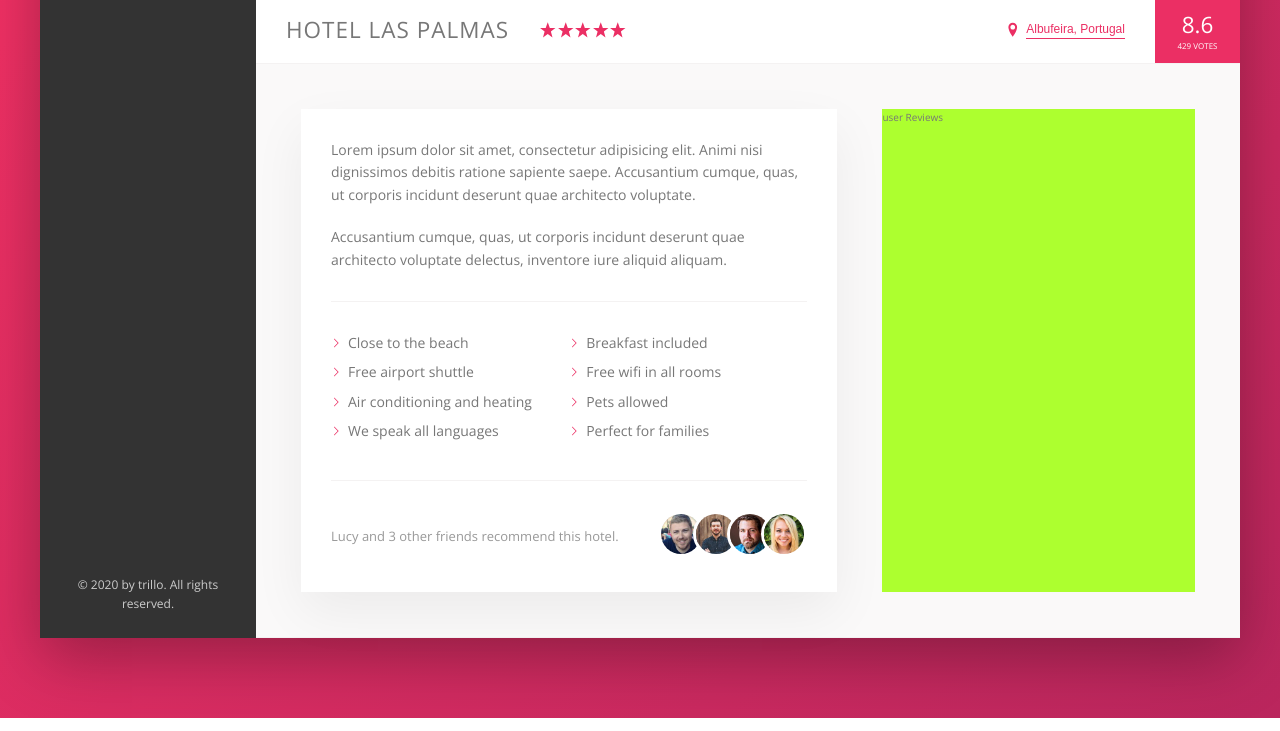
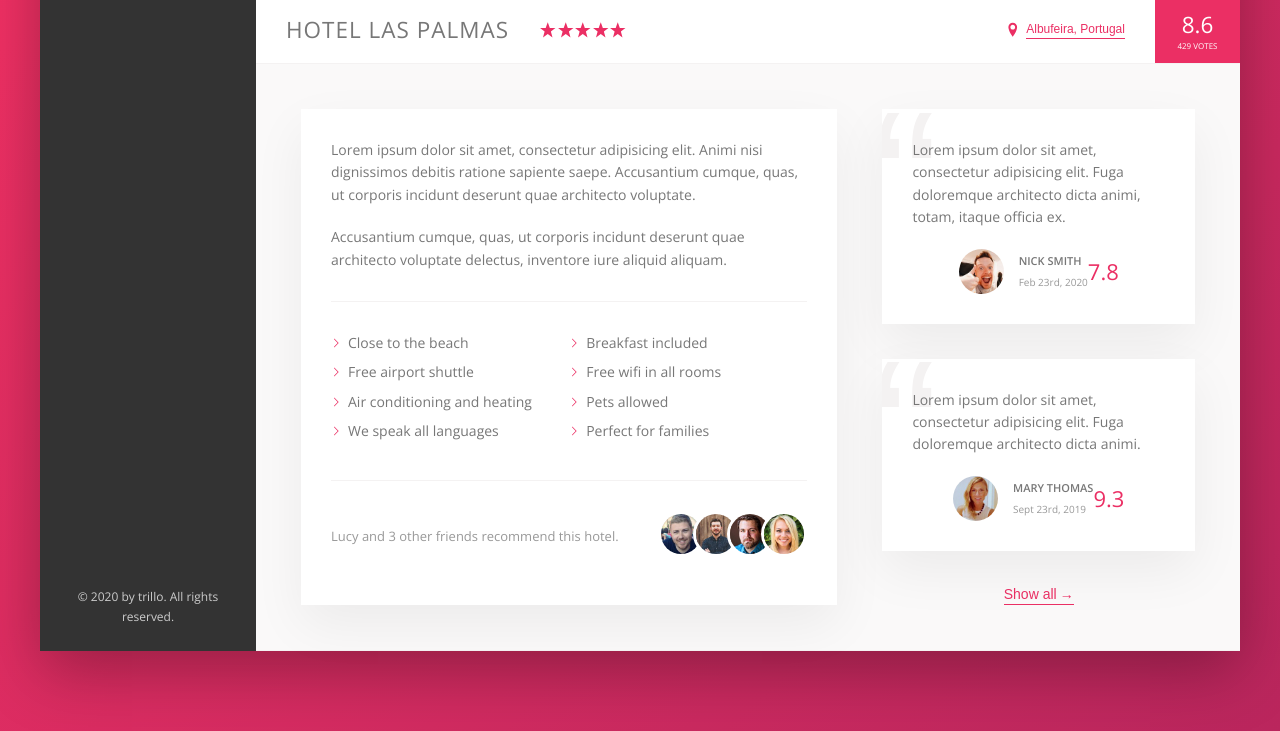
Before and after one commit to singhvikram26/Trillo, a website: page index.html in a window 1280 px wide. Shown: the part 538-1269 px from the top of the page. Drawn offline with nearby package versions, Linux system fonts and the light colour scheme.

Commit message:
complete user review part

```diff
--- a/index.html
+++ b/index.html
@@ -174,7 +174,39 @@
                         </div>
 
                         <div class="user-reviews">
-                            user Reviews
+                            <!--FIGURE IS PERFECT FOR BLOCK QUOTE ELEMENT-->
+                            <figure class="user-reviews">
+                                <figure class="review">
+                                    <blockquote class="review__text">
+                                        Lorem ipsum dolor sit amet, consectetur adipisicing elit.
+                                        Fuga doloremque architecto dicta animi, totam, itaque officia ex.
+                                    </blockquote>
+                                    <figcaption class="review__user">
+                                        <img src="img/user-1.jpg" alt="User 1" class="review__photo">
+                                        <div class="review__user-box">
+                                            <p class="review__user-name">Nick Smith</p>
+                                            <p class="review__user-date">Feb 23rd, 2020</p>
+                                        </div>
+                                        <div class="review__rating">7.8</div>
+                                    </figcaption>
+                                </figure>
+
+                                <figure class="review">
+                                    <blockquote class="review__text">
+                                        Lorem ipsum dolor sit amet, consectetur adipisicing elit. Fuga doloremque architecto dicta animi.
+                                    </blockquote>
+                                    <figcaption class="review__user">
+                                        <img src="img/user-2.jpg" alt="User 2" class="review__photo">
+                                        <div class="review__user-box">
+                                            <p class="review__user-name">Mary thomas</p>
+                                            <p class="review__user-date">Sept 23rd, 2019</p>
+                                        </div>
+                                        <div class="review__rating">9.3</div>
+                                    </figcaption>
+                                </figure>
+                            </figure>
+
+                            <button class="btn-inline">Show all<span>&rarr;</span></button>
                         </div>
                     </div>
                 </main>
--- a/sass/_components.scss
+++ b/sass/_components.scss
@@ -284,8 +284,17 @@
     //outline: none;
     transition: all .2s;
 
+    & span{
+        margin-left: 3px;
+        transition: margin-left .2s;
+    }
+
     &:hover{
         color: var(--color-grey-dark-1);
+
+        span{
+            margin-left: 8px;
+        }
     }
 
     &:focus{
@@ -383,3 +392,70 @@
         }
     }
 }
+
+
+////////////////////////////////////////////////////////////////
+// REVIEWS
+.review{
+    background-color: #fff;
+    box-shadow: var(--shadow-light);
+    padding: 3rem;
+    margin-bottom: 3.5rem;
+    position: relative;
+    overflow: hidden;
+
+    &__text{
+        margin-bottom: 2rem;
+        //z-index works only with position element
+        z-index: 10;
+        position: relative;
+    }
+
+    &__user{
+        display: flex;
+        align-items: center;
+        justify-self: center;
+    }
+
+    &__photo{
+        height: 4.5rem;
+        width: 4.5rem;
+        border-radius: 50%;
+        margin-right: 1.5rem;
+    }
+
+    &__user-box{
+        margin-right: auto;
+    }
+
+    &__user-name{
+        text-transform: uppercase;
+        //color: var(--color-grey-dark-4);
+        font-size: 1.1rem;
+        font-weight: 600;
+        margin-bottom: .4rem;
+    }
+
+    &__user-date{
+        color: var(--color-grey-dark-3);
+        font-size: 1rem;
+    }
+
+    &__rating{
+        font-size: 2.2rem;
+        font-weight: 300;
+        color: var(--color-primary);
+    }
+
+    &::before{
+        position: absolute;
+        content: "\201C";
+        top: -2.75rem;
+        left: -1rem;
+        line-height: 1;
+        font-size: 20rem;
+        color: var(--color-grey-light-2);
+        font-family: sans-serif;
+        z-index: 1;
+    }
+}
--- a/sass/_layout.scss
+++ b/sass/_layout.scss
@@ -42,6 +42,7 @@
 }
 
 .detail{
+    font-size: 1.4rem;
     display: flex;
     padding: 4.5rem;
     background-color: var(--color-grey-light-1);
@@ -49,7 +50,6 @@
 }
 
 .description{
-    font-size: 1.4rem;
     background-color: #fff;
     flex: 0 0 60%;
     margin-right: 4.5rem;
@@ -58,6 +58,10 @@
 }
 
 .user-reviews{
-    background-color: greenyellow;
     flex: 1;
+
+    display: flex;
+    flex-direction: column;
+    //default align-item value is set to stretch
+    align-items: center;
 }
```
Also changed, not shown: css/style.css.
